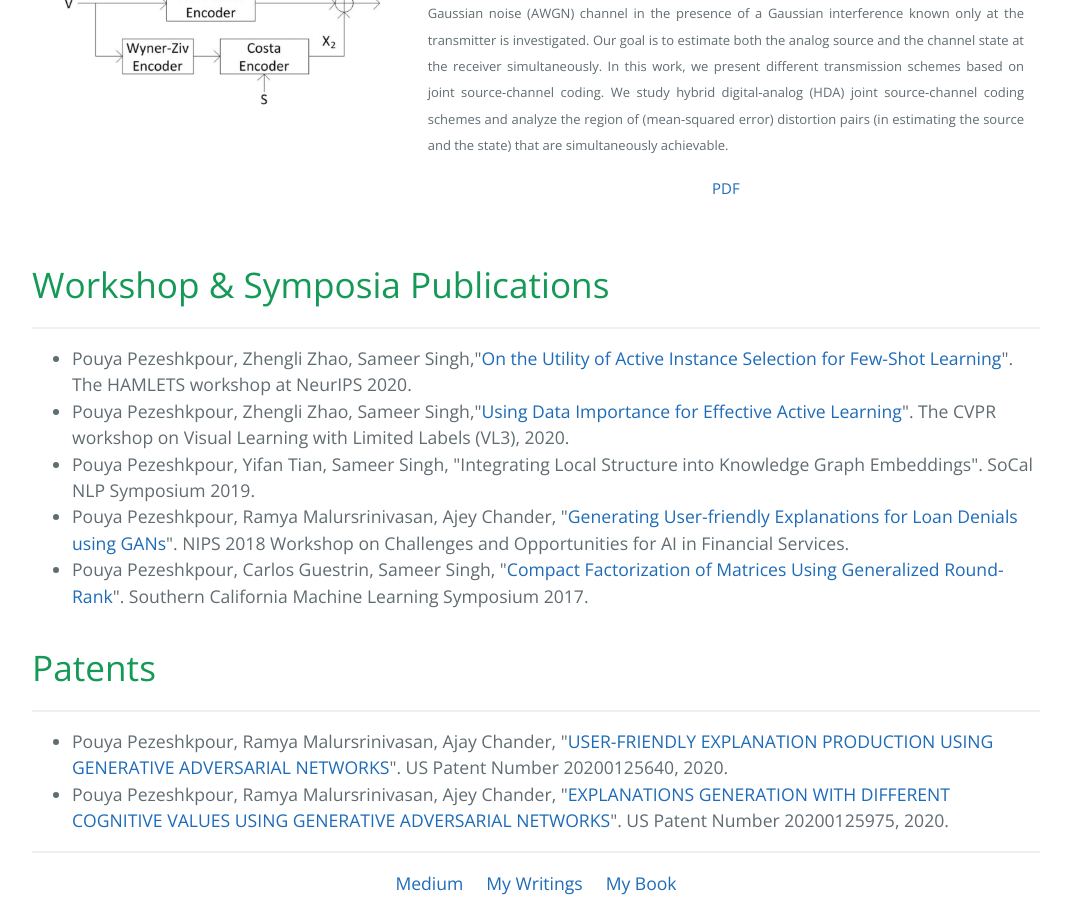
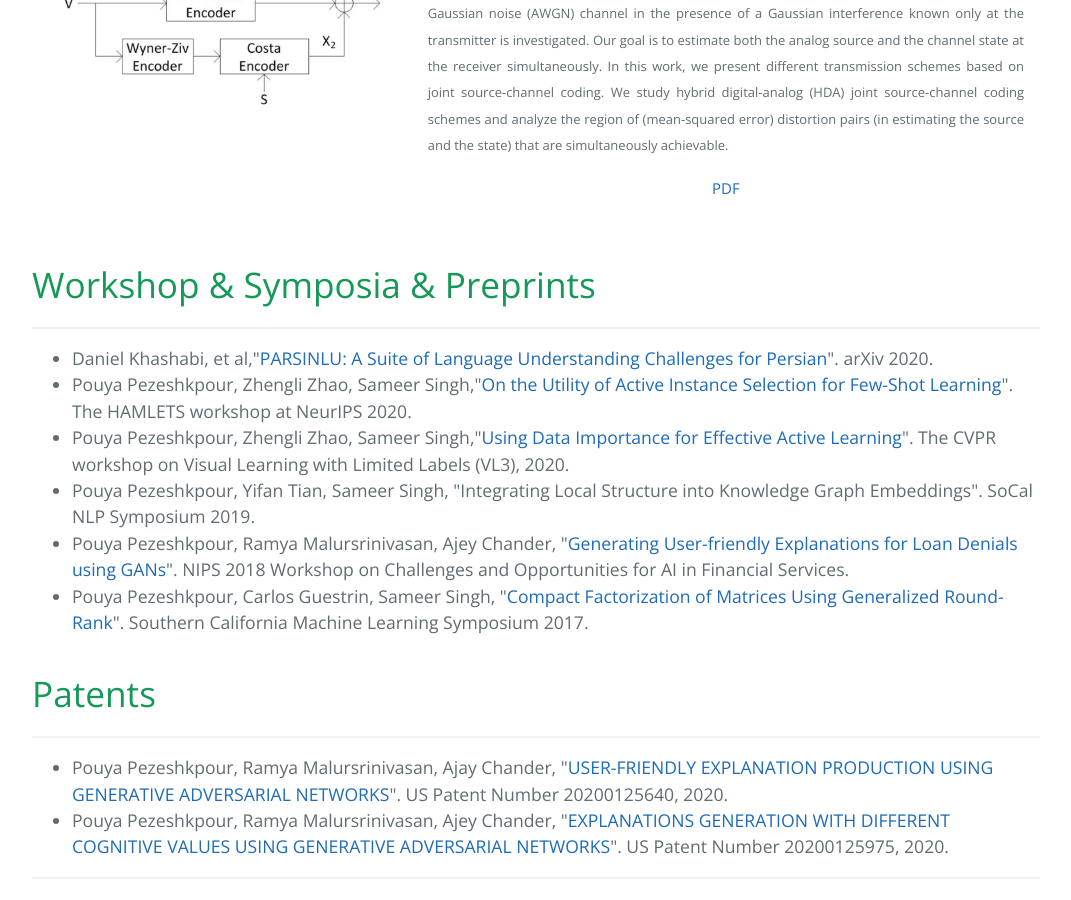
Before and after one commit to pouyapez/pouyapez.github.io, a Jekyll site: the page built from index.md, in a window 1280 px wide and 900 px high, scrolled down 2977 px. Shown: the whole window, without its empty margins (104-1175 px from the left). Built offline with Jekyll 4.4.1, drawn with Linux system fonts in a browser that asks for light colours.

Commit message:
Update index.md

```diff
--- a/index.md
+++ b/index.md
@@ -133,11 +133,13 @@
    </table>
 </div>
 
-# Workshop & Symposia Publications
+# Workshop & Symposia & Preprints
 
 * * *
 
 <ul>
+   <li>Daniel Khashabi, et al,"<a href="https://arxiv.org/pdf/2012.06154.pdf">PARSINLU:
+A Suite of Language Understanding Challenges for Persian</a>". arXiv 2020.</li>
    <li>Pouya Pezeshkpour, Zhengli Zhao, Sameer Singh,"<a href="https://openreview.net/pdf?id=p3m_WpN0rEX">On the Utility of Active Instance Selection for Few-Shot Learning</a>". The HAMLETS workshop at NeurIPS 2020.</li>
   <li>Pouya Pezeshkpour, Zhengli Zhao, Sameer Singh,"<a href="https://github.com/EliSchwartz/VL3-Workshop/blob/master/pdfs/36.pdf">Using Data Importance for Effective Active Learning</a>". The CVPR workshop on Visual Learning with Limited Labels (VL3), 2020.</li>
   <li>Pouya Pezeshkpour, Yifan Tian, Sameer Singh, "Integrating Local Structure into Knowledge Graph Embeddings". SoCal NLP Symposium 2019.</li>
```
